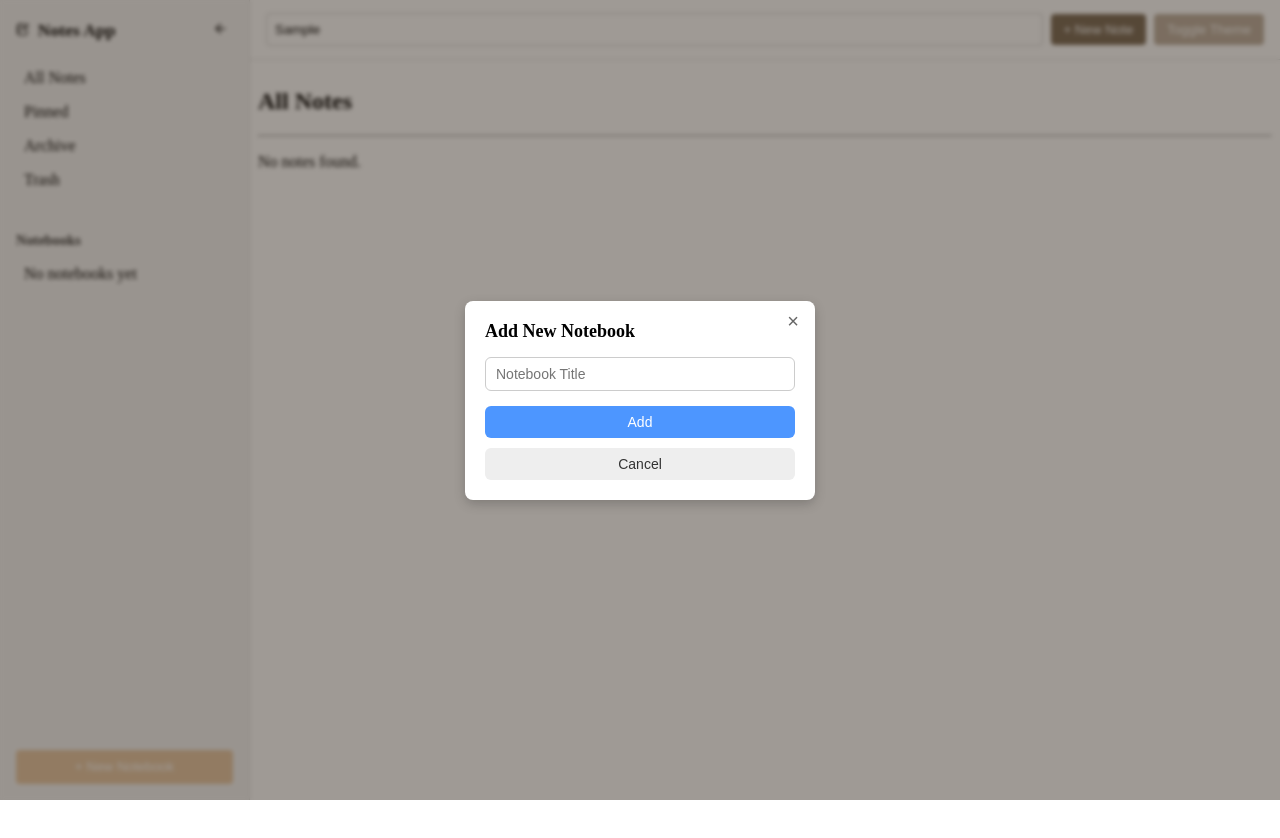
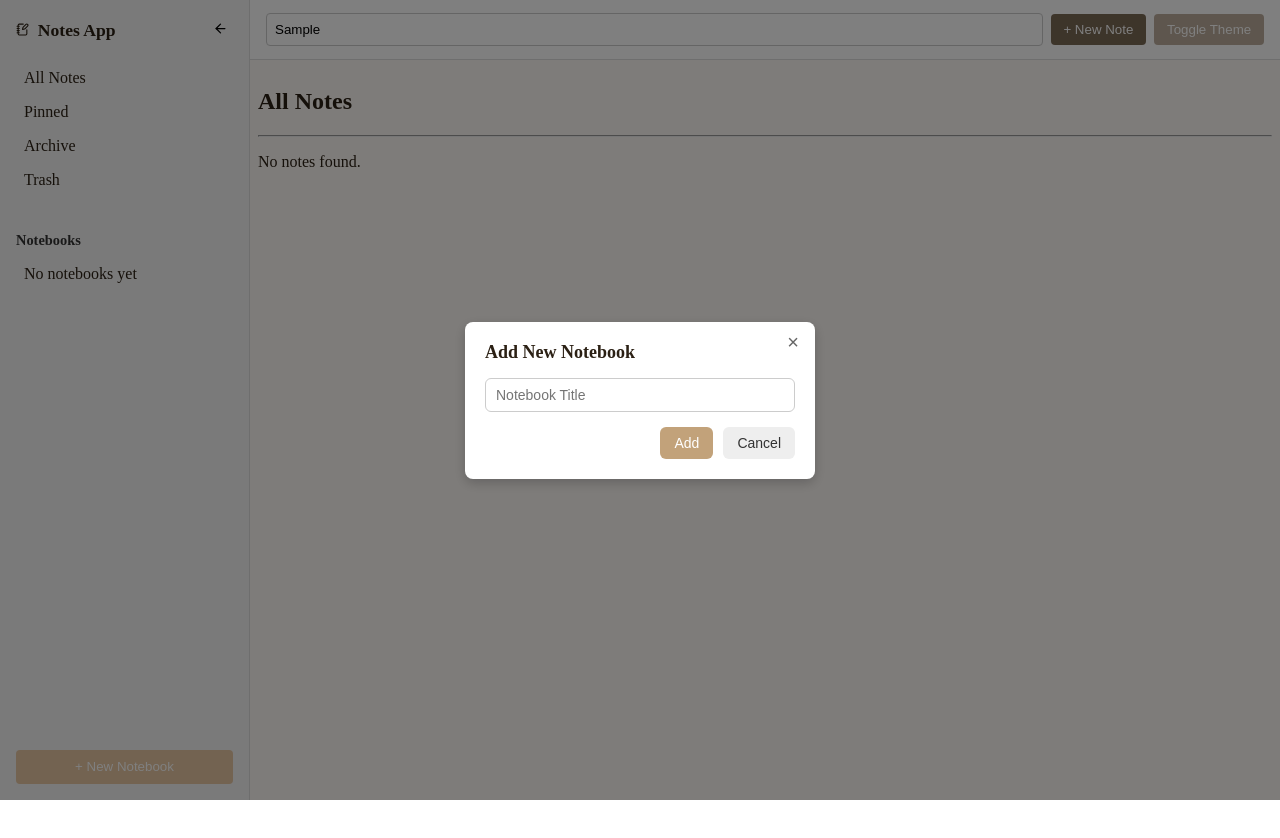
Before and after one commit to FaiqaAamer/Notes-app-react, a React (Vite) app in the folder notes-app/: page / in a window 1280 px wide. Both pictures are taken after typing "Sample" into the empty fields and a click on the button "+ New Notebook". Shown: the top 838 px of the page. Built offline with nearby package versions, Linux system fonts and the light colour scheme.

Commit message:
Added the dark theme

```diff
--- a/notes-app/src/App.jsx
+++ b/notes-app/src/App.jsx
@@ -16,7 +16,7 @@ function App() {
   const [isConfirmOpen, setIsConfirmOpen] = useState(false);
   const [noteToDelete, setNoteToDelete] = useState(null);
   const [searchQuery, setSearchQuery] = useState("");
-
+  const [theme, setTheme] = useState("light");
 
   useEffect(() => {
     function handleResize() {
@@ -99,17 +99,22 @@ function App() {
       if (activeSection === "trash") return note.trashed && matchesSearch;
       return note.notebookId === activeSection && !note.archived && !note.trashed && matchesSearch;
   });
+  const toggleTheme = () => {
+    setTheme(prev => (prev === "light" ? "dark" : "light"));
+  };
 
   return (
 
     <>
-      <Sidebar isCollapsed={isCollapsed} onToggle={() => setIsCollapsed(prev => !prev)} activeSection={activeSection} setActiveSection={setActiveSection} notebooks={notebooks} setNotebooks={setNotebooks}/>
-      <Topbar isCollapsed={isCollapsed} onNewNote={() => setIsEditorOpen(true)} onSearch={setSearchQuery}/>
+    <div className={`app ${theme}`}>
+      <Sidebar isCollapsed={isCollapsed} onToggle={() => setIsCollapsed(prev => !prev)} activeSection={activeSection} setActiveSection={setActiveSection} notebooks={notebooks} setNotebooks={setNotebooks} theme={theme}/>
+      <Topbar isCollapsed={isCollapsed} onNewNote={() => setIsEditorOpen(true)} onSearch={setSearchQuery} onToggleTheme={toggleTheme} theme={theme}/>
       <main className={`main-content ${isCollapsed ? "collapsed" : ""}`}>
         {isEditorOpen || editingNote ? (
           <NoteEditor
             note={editingNote}
             onSave={handleAddNote}
+            theme={theme}
             onClose={() => {
               setIsEditorOpen(false);
               setEditingNote(null);
@@ -124,6 +129,7 @@ function App() {
             ) : (
             <NoteList
               notes={filteredNotes}
+              theme={theme}
               onEditNote={(note) => {
                 setEditingNote(note);
                 setIsEditorOpen(true);
@@ -142,6 +148,7 @@ function App() {
             ) : (
             <NoteList
               notes={filteredNotes}
+              theme={theme}
               onEditNote={(note) => {
                 setEditingNote(note);
                 setIsEditorOpen(true);
@@ -160,6 +167,7 @@ function App() {
             ) : (
             <NoteList
               notes={filteredNotes}
+              theme={theme}
               onEditNote={(note) => {
                 setEditingNote(note);
                 setIsEditorOpen(true);
@@ -178,6 +186,7 @@ function App() {
             ) : (
             <NoteList
               notes={filteredNotes}
+              theme={theme}
               onEditNote={(note) => {
                 setEditingNote(note);
                 setIsEditorOpen(true);
@@ -198,6 +207,7 @@ function App() {
             ) : (
             <NoteList
               notes={filteredNotes}
+              theme={theme}
               onEditNote={(note) => {
                 setEditingNote(note);
                 setIsEditorOpen(true);
@@ -210,11 +220,11 @@ function App() {
         )}
       </main>
       {isConfirmOpen && (
-        <div className="modal-overlay">
-            <div className="modal-box">
+        <div className="confirm-modal-overlay">
+            <div className="confirm-modal-box">
                 <h3>Delete Note Permanently?</h3>
                 <p>This note is already in Trash. Do you want to restore it or delete it forever?</p>
-                <div className="modal-actions">
+                <div className="confirm-modal-actions">
                     <button className="btn restore" onClick={confirmRestore}>Restore</button>
                     <button className="btn delete" onClick={confirmPermanentDelete}>Delete Permanently</button>
                     <button className="btn cancel" onClick={() => setIsConfirmOpen(false)}>Cancel</button>
@@ -222,7 +232,7 @@ function App() {
             </div>
         </div>
       )}
-
+    </div>
     </>
   );
 }
--- a/notes-app/src/components/common/Modal.css
+++ b/notes-app/src/components/common/Modal.css
@@ -1,19 +1,18 @@
 /* Modal for Notebook */
-
-.modal-overlay {
+.notebook-modal-overlay {
   position: fixed;
   top: 0;
   left: 0;
   width: 100%;
   height: 100%;
-  background: rgba(0,0,0,0.5); /* semi-transparent background */
+  background: rgba(0,0,0,0.5);
   display: flex;
   align-items: center;
   justify-content: center;
-  z-index: 999; /* make sure it sits above everything */
+  z-index: 999;
 }
 
-.modal-content {
+.notebook-modal-content {
   background: #fff;
   border-radius: 8px;
   padding: 20px;
@@ -24,7 +23,7 @@
   animation: fadeIn 0.3s ease;
 }
 
-.modal-close {
+.notebook-modal-close {
   position: absolute;
   top: 8px;
   right: 10px;
@@ -35,18 +34,18 @@
   color: #666;
 }
 
-.modal-close:hover {
+.notebook-modal-close:hover {
   color: #000;
 }
 
-.modal-content h3 {
+.notebook-modal-content h3 {
   margin-top: 0;
   font-size: 18px;
   font-weight: 600;
   margin-bottom: 15px;
 }
 
-.modal-content input {
+.notebook-modal-content input {
   width: 100%;
   padding: 8px 10px;
   margin-bottom: 15px;
@@ -55,13 +54,13 @@
   font-size: 14px;
 }
 
-.modal-actions {
+.notebook-modal-actions {
   display: flex;
   justify-content: flex-end;
   gap: 10px;
 }
 
-.modal-actions button {
+.notebook-modal-actions button {
   padding: 8px 14px;
   border: none;
   border-radius: 6px;
@@ -69,12 +68,12 @@
   font-size: 14px;
 }
 
-.modal-actions button:first-child {
-  background: #4D96FF;
+.notebook-modal-actions button:first-child {
+  background: #c2a27a;   /* changed from #4D96FF to match cozy theme */
   color: #fff;
 }
 
-.modal-actions button:last-child {
+.notebook-modal-actions button:last-child {
   background: #eee;
   color: #333;
 }
@@ -86,7 +85,7 @@
 
 /*Model for Delete*/
 
-.modal-overlay {
+.confirm-modal-overlay {
   position: fixed;
   top: 0; left: 0;
   width: 100%; height: 100%;
@@ -98,7 +97,7 @@
   backdrop-filter: blur(2px);
 }
 
-.modal-box {
+.confirm-modal-box {
   background: #fdf9f5;
   padding: 2rem 2rem 1.5rem;
   border-radius: 12px;
@@ -109,21 +108,21 @@
   animation: fadeIn 0.25s ease-in-out;
 }
 
-.modal-box h3 {
+.confirm-modal-box h3 {
   margin: 0 0 12px;
   color: #5a4633;
   font-family: Cambria, serif;
   font-size: 1.3rem;
 }
 
-.modal-box p {
+.confirm-modal-box p {
   margin-bottom: 24px;
   color: #6b5f52;
   font-size: 0.95rem;
   line-height: 1.5;
 }
 
-.modal-actions {
+.confirm-modal-actions {
   display: flex;
   flex-direction: column;
   gap: 10px;
@@ -171,8 +170,3 @@
 .btn.cancel:hover {
   background-color: #f3ece2;
 }
-
-@keyframes fadeIn {
-  from { opacity: 0; transform: scale(0.92); }
-  to { opacity: 1; transform: scale(1); }
-}
--- a/notes-app/src/components/common/Modal.jsx
+++ b/notes-app/src/components/common/Modal.jsx
@@ -5,12 +5,12 @@ function Modal({ isOpen, onClose, children }) {
   if (!isOpen) return null;
 
   return (
-    <div className="modal-overlay">
-      <div className="modal-content">
-        {children}
-        <button className="modal-close" onClick={onClose}>×</button>
-      </div>
-    </div>
+    <div className="notebook-modal-overlay" onClick={onClose}>
+            <div className="notebook-modal-content" onClick={(e) => e.stopPropagation()}>
+                <button className="notebook-modal-close" onClick={onClose}>×</button>
+                {children}
+            </div>
+        </div>
   );
 }
 
--- a/notes-app/src/components/layout/Sidebar.jsx
+++ b/notes-app/src/components/layout/Sidebar.jsx
@@ -88,12 +88,12 @@ function Sidebar({ isCollapsed, onToggle, activeSection, setActiveSection, noteb
         {isCollapsed ? "+" : "+ New Notebook"}
       </button>
       <Modal isOpen={isModalOpen} onClose={() => setIsModalOpen(false)}>
-        <h3>Add New Notebook</h3>
-        <input type="text" placeholder="Notebook Title" value={newNotebookName} onChange={(e) => setNewNotebookName(e.target.value)}/>
-        <div className="modal-actions">
-          <button onClick={handleAddNotebook}>Add</button>
-          <button onClick={() => setIsModalOpen(false)}>Cancel</button>
-        </div>
+          <h3>Add New Notebook</h3>
+          <input type="text" placeholder="Notebook Title" value={newNotebookName} onChange={(e) => setNewNotebookName(e.target.value)}/>
+          <div className="notebook-modal-actions">
+            <button onClick={handleAddNotebook}>Add</button>
+            <button onClick={() => setIsModalOpen(false)}>Cancel</button>
+          </div>
       </Modal>
     </aside>
   );
--- a/notes-app/src/components/notes/NoteCard.jsx
+++ b/notes-app/src/components/notes/NoteCard.jsx
@@ -2,7 +2,7 @@ import { MoreVertical, Pin } from "lucide-react";
 import React, { useState } from "react"
 import "./NoteCard.css"
 
-function NoteCard({note  : {id, title, content, date, pinned}, isMenuOpen, onToggleMenu, onEdit, onPin, onDelete, onArchive}){
+function NoteCard({note  : {id, title, content, date, pinned}, isMenuOpen, onToggleMenu, onEdit, onPin, onDelete, onArchive, theme}){
     const styles = {
         minHeight : "250px",
         width : "220px",
@@ -10,19 +10,20 @@ function NoteCard({note  : {id, title, content, date, pinned}, isMenuOpen, onTog
         borderRadius : "5px",
         margin : "5px",
         padding : "5px",
-        backgroundColor : "#fdf9f5"
+        backgroundColor: theme === "dark" ? "#3a2d20" : "#fdf9f5",
     }
     const h2 = {
         margin : "5px",
         padding : "5px 0",
         textAlign : "center",
         fontFamily : "Cambria",
-        fontSize : "20px"
+        fontSize : "20px",
+        color: theme === "dark" ? "#fdf9f5" : "#2b2014",
     }
     const div = {
         margin : "10px 13px",
         padding: "8px 16px",
-        backgroundColor : "#fff",
+        backgroundColor: theme === "dark" ? "#4a3a2a" : "#fff",
         border : "2px solid #8b592b3a",
         borderRadius : "5px",
         height : "150px",
@@ -45,21 +46,23 @@ function NoteCard({note  : {id, title, content, date, pinned}, isMenuOpen, onTog
     }
     const p2 = {
         fontWeight : "bold",
-        paddingBottom : "25px"
+        paddingBottom : "25px",
+        color: theme === "dark" ? "#fdf9f5" : "#000"
     }
     const menuBtn = {
         background : "none",
         border : "none",
         cursor : "pointer",
         paddingBottom : "25px",
-        color : "#7B6A55"
+        color : "#7B6A55",
+        color: theme === "dark" ? "#c2a27a" : "#7B6A55"
     }
     const dropdown = {
         position : "absolute",
         right : "10px",
         top : "35px",
-        backgroundColor : "#fff",
-        border : "1px solid #ccc",
+        backgroundColor: theme === "dark" ? "#3a2d20" : "#fff",
+        border: `1px solid ${theme === "dark" ? "#c2a27a" : "#ccc"}`,
         borderRadius : "5px",
         boxShadow : "0 2px 6px rgba(0,0,0,0.15)",
         display : "flex",
@@ -73,7 +76,8 @@ function NoteCard({note  : {id, title, content, date, pinned}, isMenuOpen, onTog
         border : "none",
         textAlign : "left",
         cursor : "pointer",
-        fontSize : "14px"
+        fontSize : "14px",
+        color: theme === "dark" ? "#fdf9f5" : "#000"
     }
 
     function sanitizePreviewHtml(html) {
--- a/notes-app/src/components/notes/NoteList.jsx
+++ b/notes-app/src/components/notes/NoteList.jsx
@@ -2,7 +2,7 @@ import { useState } from 'react';
 import NoteCard from './NoteCard.jsx'
 import "./NoteCard.css"
 
-function NoteList({notes, onEditNote, onPin, onArchive, onDelete}){
+function NoteList({notes, onEditNote, onPin, onArchive, onDelete, theme}){
     const [openMenuId, setOpenMenuId] = useState(null)
 
     const handleAddNote = (title, content, notebookId = null) => {
@@ -28,6 +28,7 @@ function NoteList({notes, onEditNote, onPin, onArchive, onDelete}){
                                     isMenuOpen={openMenuId === note.id}
                                     onToggleMenu={() => setOpenMenuId (prev => (prev === note.id ? null : note.id))}
                                     onEdit={() => onEditNote(note)}
+                                    theme={theme}
                                     onPin={onPin}
                                     onArchive={onArchive}
                                     onDelete={onDelete}
--- a/notes-app/src/index.css
+++ b/notes-app/src/index.css
@@ -23,3 +23,161 @@ html, body, #root {
 .main-content.collapsed {
   margin-left: var(--sidebar-collapsed-width);
 }
+
+.app {
+  transition: background-color 0.4s ease, color 0.4s ease;
+}
+
+.app.light {
+  background-color: #fdf9f5;
+  color: #2b2014;
+}
+
+.app.dark {
+  background-color: #2b2014;
+  color: #fdf9f5;
+}
+
+.app.dark .note-card {
+  background-color: #3a2d20;
+  border-color: #c2a27a;
+}
+
+.app.dark .note-card h2 {
+  color: #fdf9f5;
+}
+
+.app.dark .note-card .note-preview-content {
+  background-color: #4a3a2a;
+  color: #fdf9f5;
+  border-color: #c2a27a;
+}
+
+.app.dark .sidebar {
+  background-color: #2b2014;
+  color: #fdf9f5;
+}
+
+.app.dark .sidebar button {
+  background-color: #3a2d20;
+  color: #fdf9f5;
+  border-color: #c2a27a;
+}
+
+.app.dark .sidebar h2,
+.app.dark .sidebar h4,
+.app.dark .sidebar p {
+  color: #fdf9f5;
+}
+
+.app.dark {
+  background-color: #2b2014;
+  min-height: 100vh;
+}
+
+.main-content {
+  min-height: calc(100vh - var(--topbar-height));
+}
+
+.app.dark .topbar {
+  background-color: #3a2d20;
+  color: #fdf9f5;
+}
+
+.app.dark input[type="text"] {
+  background-color: #4a3a2a;
+  color: #fdf9f5;
+  border: 1px solid #c2a27a;
+}
+
+.app.dark button {
+  background-color: #7b6a55;
+  color: #fff;
+  border: none;
+}
+
+.app.dark .note-editor {
+  background-color: #3a2d20;
+  border: 2px solid #c2a27a;
+  color: #fdf9f5;
+}
+
+.app.dark .note-editor input,
+.app.dark .note-editor textarea {
+  background-color: #4a3a2a;
+  color: #fdf9f5;
+  border: 1px solid #c2a27a;
+}
+
+.app.dark .note-editor .save-btn {
+  background-color: #7b6a55;
+  color: #fff;
+}
+
+.app.dark .note-editor .save-btn:hover {
+  background-color: #a67c52;
+}
+
+.app.dark .ql-toolbar.ql-snow {
+    background-color: #3a2d20;
+    border-color: #c2a27a;
+}
+
+.app.dark .ql-toolbar.ql-snow .ql-stroke {
+    stroke: #fdf9f5;
+}
+
+.app.dark .ql-toolbar.ql-snow .ql-fill {
+    fill: #fdf9f5;
+}
+
+.app.dark .ql-toolbar.ql-snow .ql-picker-label {
+    color: #fdf9f5;
+}
+
+.app.dark .ql-container.ql-snow {
+    background-color: #3a2d20;
+    border-color: #c2a27a;
+    color: #fdf9f5;
+}
+
+.app.dark .ql-editor {
+    color: #fdf9f5;
+}
+
+.app.dark .ql-editor.ql-blank::before {
+    color: #cbbba5;   /* placeholder text, visible but muted */
+}
+
+.btn.restore {
+  background-color: #c2a27a;
+  color: #fff;
+}
+
+.btn.restore:hover {
+  background-color: #a67c52;
+}
+
+.btn.delete {
+  background-color: #b0524f;
+  color: #fff;
+}
+
+.btn.delete:hover {
+  background-color: #943f3c;
+}
+
+.btn.cancel {
+  background-color: #eee;
+  color: #333;
+}
+
+.btn.cancel:hover {
+  background-color: #ddd;
+}
+
+.app.dark button {
+  background-color: #7b6a55;
+  color: #fff;
+  border: none;
+}
```
